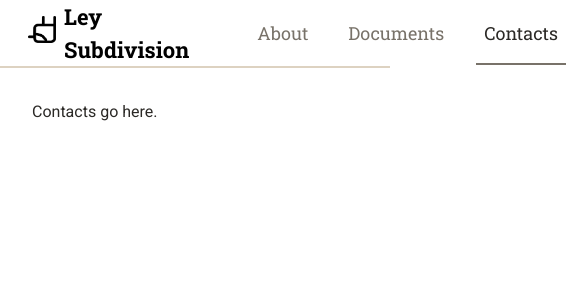
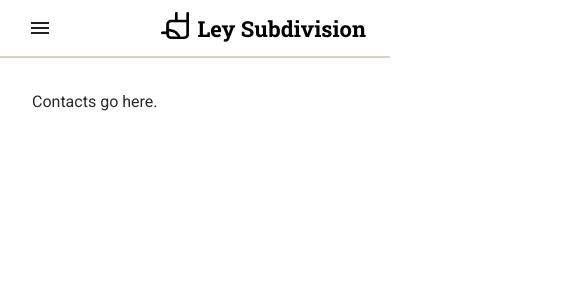
Before and after one commit to elezotte/LeySubdivision, a Next.js app: page /contacts in a window 390 px wide. Shown: the top 300 px of the page, 585 px wide, since content can reach past the window. Built offline with nearby package versions, Linux system fonts and the light colour scheme.

Commit message:
make nav responsive

```diff
--- a/src/components/navigation/Navigation.tsx
+++ b/src/components/navigation/Navigation.tsx
@@ -1,8 +1,16 @@
+import MenuIcon from '@mui/icons-material/Menu'
+import AppBar from '@mui/material/AppBar'
 import Box from '@mui/material/Box'
+import Button from '@mui/material/Button'
+import Container from '@mui/material/Container'
+import IconButton from '@mui/material/IconButton'
+import Menu from '@mui/material/Menu'
+import MenuItem from '@mui/material/MenuItem'
+import Toolbar from '@mui/material/Toolbar'
 import Image from 'next/image'
-import Link from 'next/link'
 import { useRouter } from 'next/router'
-import { navItemStyles, styles } from './navigation.styles'
+import { useState } from 'react'
+import { styles } from './navigation.styles'
 
 interface NavigationProps {
   children: React.ReactNode
@@ -37,16 +45,8 @@ const navItems = [
   },
 ]
 
-const Navigation: React.FC<NavigationProps> = ({
-  children,
-}: NavigationProps) => {
-  const router = useRouter()
-  const handleClick = (path: string) => () => router.push(path)
-
-  return (
-    <>
-      <Box sx={styles.container}>
-        <Box>
+const Logo: React.FC = () => (
+  <Box sx={{ display: 'flex' }}>
     <Image
       alt="ley logo"
       priority
@@ -54,23 +54,95 @@ const Navigation: React.FC<NavigationProps> = ({
       width={Math.round(362 / logoDivisor)}
       src="/logo.fat.png"
     />
+    <Box sx={styles.leyText}>Ley Subdivision</Box>
   </Box>
-        <Box sx={styles.leyText}>Ley Subdivision</Box>
+)
+
+const Navigation: React.FC<NavigationProps> = ({
+  children,
+}: NavigationProps) => {
+  const router = useRouter()
+  const [anchorElNav, setAnchorElNav] = useState<null | HTMLElement>(null)
+
+  const handleClick = (path: string) => () => {
+    handleCloseMenu()
+    router.push(path)
+  }
+  const handleOpenMenu = (event: React.MouseEvent<HTMLElement>) => {
+    setAnchorElNav(event.currentTarget)
+  }
+  const handleCloseMenu = () => {
+    setAnchorElNav(null)
+  }
+
+  return (
+    <>
+      <AppBar position="static" sx={styles.appBar}>
+        <Container maxWidth="xl">
+          <Toolbar disableGutters>
+            <Box sx={styles.logoContainerButtons}>
+              <Logo />
+            </Box>
+            <Box sx={styles.menuContainer}>
+              <IconButton
+                size="large"
+                aria-haspopup="true"
+                onClick={handleOpenMenu}
+                color="inherit"
+              >
+                <MenuIcon />
+              </IconButton>
+              <Menu
+                anchorEl={anchorElNav}
+                anchorOrigin={{
+                  vertical: 'bottom',
+                  horizontal: 'left',
+                }}
+                keepMounted
+                transformOrigin={{
+                  vertical: 'top',
+                  horizontal: 'left',
+                }}
+                open={Boolean(anchorElNav)}
+                onClose={handleCloseMenu}
+                sx={styles.menu}
+              >
                 {navItems.map((navItem) => (
-          <Link
-            href={navItem.path}
+                  <MenuItem
                     key={navItem.id}
-            style={{
+                    onClick={handleClick(navItem.path)}
+                    sx={{
                       ...(router.pathname === navItem.path
-                ? navItemStyles.selected
-                : navItemStyles.notSelected),
+                        ? styles.selectedMenu
+                        : styles.notSelectedMenu),
                     }}
-            onClick={handleClick(navItem.path)}
                   >
                     {navItem.label}
-          </Link>
+                  </MenuItem>
+                ))}
+              </Menu>
+            </Box>
+            <Box sx={styles.logoContainerMenu}>
+              <Logo />
+            </Box>
+            <Box sx={styles.buttonContainer}>
+              {navItems.map((navItem) => (
+                <Button
+                  key={navItem.id}
+                  onClick={handleClick(navItem.path)}
+                  sx={{
+                    ...(router.pathname === navItem.path
+                      ? styles.selected
+                      : styles.notSelected),
+                  }}
+                >
+                  {navItem.label}
+                </Button>
               ))}
             </Box>
+          </Toolbar>
+        </Container>
+      </AppBar>
       {children}
     </>
   )
--- a/src/components/navigation/navigation.styles.ts
+++ b/src/components/navigation/navigation.styles.ts
@@ -1,55 +1,106 @@
-import {
-  colors,
-  font,
-  MuiSxStyles,
-  ReactStyles,
-} from 'components/theme/themeSettings'
+import { SxProps } from '@mui/material'
+import { colors, font, MuiSxStyles } from 'components/theme/themeSettings'
 
-const commonNavItemStyles: React.CSSProperties = {
+const commonButtonItemStyles: SxProps = {
   fontFamily: font.family.logo,
   fontWeight: 400,
+  borderRadius: 0,
   fontSize: font.size.ML,
-  paddingTop: 16,
-  paddingBottom: 16,
-  paddingLeft: 8,
-  paddingRight: 8,
-  marginLeft: 12,
-  marginRight: 12,
-  marginBottom: -2,
+  paddingY: 2,
+  paddingX: 1,
+  marginX: 1.5,
+  marginTop: 0,
+  marginBottom: '-2px',
   textDecoration: 'none',
   borderBottomStyle: 'solid',
   borderBottomWidth: 2,
+  textTransform: 'none',
+  lineHeight: 1,
+  minHeight: 58,
 }
 
-export const navItemStyles: ReactStyles = {
-  selected: {
-    borderBottomColor: colors.gray.medium,
-    color: colors.gray.dark,
-    ...commonNavItemStyles,
-  },
-  notSelected: {
-    borderBottomColor: 'transparent',
-    color: colors.gray.medium,
-    ...commonNavItemStyles,
-  },
+const commonMenuItemStyles: SxProps = {
+  fontFamily: font.family.logo,
+  fontWeight: 400,
+  fontSize: font.size.MD,
+  color: colors.gray.medium,
 }
 
 export const styles: MuiSxStyles = {
-  container: {
+  appBar: {
+    paddingX: 0,
+    backgroundColor: colors.background,
+    boxShadow: 'none',
     display: 'flex',
     alignItems: 'center',
-    paddingLeft: 3.5,
     borderBottom: `2px solid ${colors.gray.xlight}`,
+  },
+  buttonContainer: {
+    flexGrow: 1,
+    display: {
+      xs: 'none',
+      md: 'flex',
+    },
   },
   leyText: {
     fontFamily: font.family.logo,
     marginLeft: 1,
-    marginRight: 6,
     fontSize: font.size.LG,
     fontWeight: 700,
     color: '#000',
   },
+  logoContainerButtons: {
+    display: {
+      xs: 'none',
+      md: 'flex',
+    },
+    marginRight: 6,
+    marginLeft: 1,
+  },
+  logoContainerMenu: {
+    display: {
+      xs: 'flex',
+      md: 'none',
+    },
+    marginRight: 1,
+  },
+  menu: {
+    display: {
+      xs: 'block',
+      md: 'none',
+    },
+  },
+  menuContainer: {
+    flexGrow: 1,
+    display: { xs: 'flex', md: 'none' },
+  },
   pageContent: {
     padding: 4,
   },
+  selected: {
+    borderBottomColor: colors.gray.medium,
+    color: colors.gray.dark,
+    ...commonButtonItemStyles,
+  },
+  notSelected: {
+    borderBottomColor: 'transparent',
+    ...commonButtonItemStyles,
+  },
+  selectedMenu: {
+    backgroundColor: colors.gray.mediumLight,
+    '&:hover': {
+      backgroundColor: colors.gray.mediumLight,
+    },
+    color: 'red',
+    ...commonMenuItemStyles,
+  },
+  notSelectedMenu: {
+    '&:hover': {
+      backgroundColor: colors.gray.xlight,
+    },
+    ...commonMenuItemStyles,
+  },
+  toolbar: {
+    minHeight: 'auto',
+  },
 }
--- a/src/components/theme/theme.ts
+++ b/src/components/theme/theme.ts
@@ -111,6 +111,17 @@ const theme = createTheme({
         },
       },
     },
+    MuiToolbar: {
+      styleOverrides: {
+        root: {
+          minHeight: 56,
+
+          '@media (min-width: 600px)': {
+            minHeight: 56,
+          },
+        },
+      },
+    },
   },
   typography: {
     fontSize: font.size.MD,
```
Lines whose indentation alone changed are shown as unchanged.
